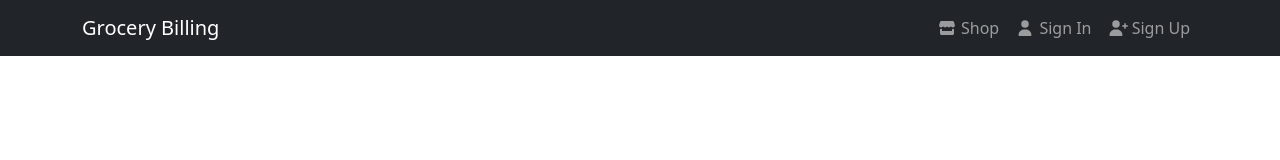
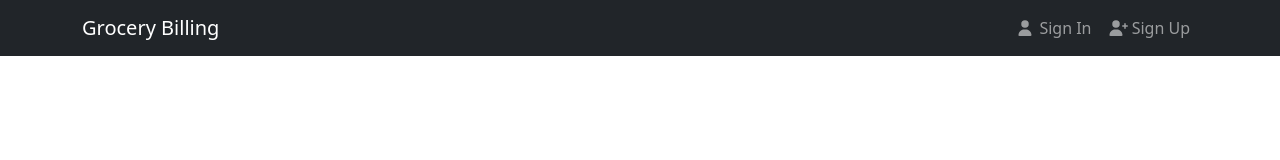
Before and after one commit to lokeshec23/grocery-billing-app, a React (Vite) app in the folder frontend/: page / in a window 1280 px wide. Shown: the top 160 px of the page. Built offline with nearby package versions, Linux system fonts and the light colour scheme.

Commit message:
feat: Update Header component to conditionally render Shop link for staff and customers

```diff
--- a/frontend/src/components/Header.jsx
+++ b/frontend/src/components/Header.jsx
@@ -35,11 +35,13 @@ const Header = () => {
           <Navbar.Toggle aria-controls="basic-navbar-nav" />
           <Navbar.Collapse id="basic-navbar-nav">
             <Nav className="ms-auto">
-              <LinkContainer to="/catalog">
-                <Nav.Link>
-                  <FontAwesomeIcon icon={faStore} /> Shop
-                </Nav.Link>
-              </LinkContainer>
+              {user && user.role === "staff" && user.role === "customer" && (
+                <LinkContainer to="/catalog">
+                  <Nav.Link>
+                    <FontAwesomeIcon icon={faStore} /> Shop
+                  </Nav.Link>
+                </LinkContainer>
+              )}
               {user && user.role === "staff" && (
                 <LinkContainer to="/billing">
                   <Nav.Link>
```
